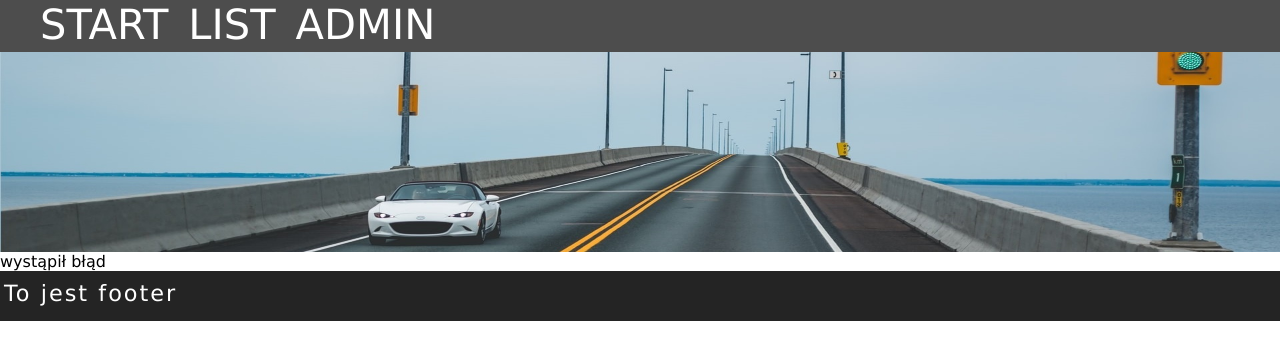
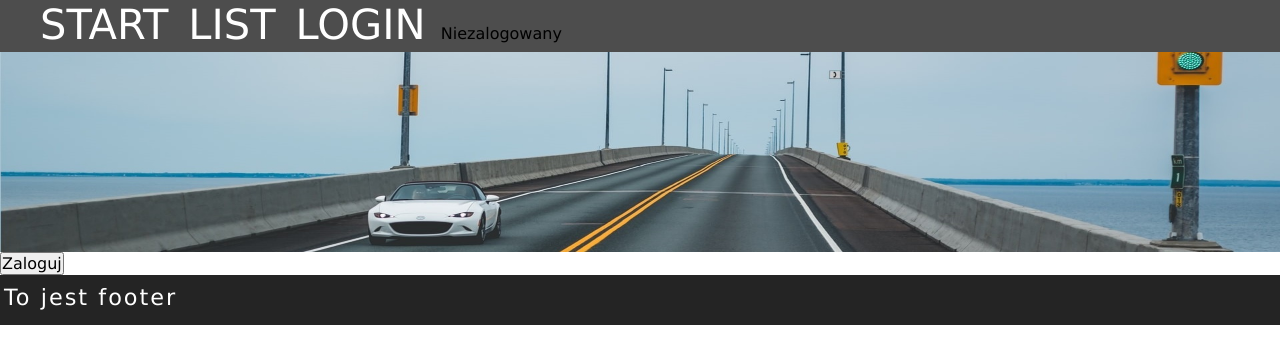
Before and after one commit to KSiga/Cars-CRUD-project, a React (Create React App) app in the folder frontend/: page /login in a window 1280 px wide. Shown: the top 364 px of the page. Built offline with nearby package versions, Linux system fonts and the light colour scheme.

Commit message:
add UserContext and login system

```diff
--- a/frontend/src/App.js
+++ b/frontend/src/App.js
@@ -1,4 +1,4 @@
-import React, { Component } from 'react';
+import React, { Component, useContext } from 'react';
 import { BrowserRouter as Router } from 'react-router-dom';
 import './style/listPage/listPage.css';
 import Navigation from './layouts/Navigation';
@@ -6,7 +6,26 @@ import Header from './layouts/Header';
 import Page from './layouts/Page';
 import Footer from './layouts/Footer';
 
+function App() {
+  return (
+    <div className='App'>
+      <Router>
+        <nav><Navigation /></nav>
+        <header><Header /></header>
+        <main>
+          <section><Page /></section>
+        </main>
+        <footer><Footer /></footer>
+      </Router>
+    </div>
+  )
+}
+export default App;
+
+/*
+{user?.loggedIn === false ? "logged in" : <LoggedAdmin />}
 class App extends Component {
+  const user = useContext(UserContext);
   render() {
     return (
       <div className='App'>
@@ -21,10 +40,8 @@ class App extends Component {
       </div>
     )
   }
-
 }
-
-export default App;
+*/
 
 /*
 - po dodaniu nowego rekordu, select z sortowaniem powinien ustawić się na 'default' - 10.04.2022
--- /dev/null
+++ b/frontend/src/components/adminPageComponents/LoggedAdmin.js
@@ -0,0 +1,25 @@
+import React from 'react';
+import { Component } from 'react';
+import { Route, Routes } from 'react-router-dom';
+import { Navigate } from 'react-router-dom';
+import { useContext } from "react";
+import { UserContext } from '../../store/UserContext';
+
+const LoggedAdmin = props => {
+    const { user, setUser } = useContext(UserContext);
+    const logOut = () => {
+        setUser(prev => !prev);
+    }
+
+    let loginStatus = null;
+    if (user === false) {
+        loginStatus = <Navigate to='/login' />;
+    }
+    return (
+        <div>
+            <button onClick={() => logOut()}>Wyloguj</button>
+            {loginStatus}
+        </div>
+    )
+}
+export default LoggedAdmin;
--- a/frontend/src/index.js
+++ b/frontend/src/index.js
@@ -2,9 +2,14 @@ import React from 'react';
 import ReactDOM from 'react-dom/client';
 import App from './App';
 import reportWebVitals from './reportWebVitals';
+import Context from './store/UserContext';
 
 const container = document.getElementById('root');
 const root = ReactDOM.createRoot(container);
-root.render(<App />);
+root.render(
+    <Context>
+        <App />
+    </Context>
+);
 
 reportWebVitals();
--- a/frontend/src/layouts/Navigation.js
+++ b/frontend/src/layouts/Navigation.js
@@ -1,17 +1,22 @@
 import React from 'react';
 import { NavLink } from 'react-router-dom';
+import { useContext } from "react";
+import { UserContext } from '../store/UserContext';
+
 const list = [
     { name: "START", path: "/", exact: true },
     { name: "LIST", path: "/list" },
-    { name: "ADMIN", path: '/admin' },
+    { name: "LOGIN", path: '/login' },
 ]
+
 const Navigation = () => {
+    const { user } = useContext(UserContext);
     const menuList = list.map(item => (
-        <NavLink key={item.name} to={item.path} /*exact={item.exact ? item.exact : false}*/>{item.name}</NavLink>
+        <NavLink key={item.name} to={item.path}>{item.name}</NavLink>
     ))
     return (
         <nav>
-            {menuList}
+            {menuList} {user === true ? 'Zalogowany' : 'Niezalogowany'}
         </nav>
     )
 }
--- a/frontend/src/layouts/Page.js
+++ b/frontend/src/layouts/Page.js
@@ -1,10 +1,11 @@
 import React from 'react';
 import { Route, Routes } from 'react-router-dom';
 import CarsPage from '../pages/CarsPage';
-import AdminPage from '../pages/AdminPage';
+import LoginPage from '../pages/LoginPage';
 import ListPage from '../pages/ListPage';
 import ErrorPage from '../pages/ErrorPage';
 import MoreInfoCar from '../components/listPageComponents/MoreInfoCar';
+import LoggedAdmin from '../components/adminPageComponents/LoggedAdmin';
 
 const Page = () => {
     return (
@@ -13,7 +14,8 @@ const Page = () => {
                 <Route path="/" exact element={<CarsPage />} />
                 <Route path="/list" element={<ListPage />} />
                 <Route path="/list/:id" element={<MoreInfoCar />} />
-                <Route path="/admin" element={<AdminPage />} />
+                <Route path="/login" element={<LoginPage />} />
+                <Route path="/admin" element={<LoggedAdmin />} />
                 <Route path="*" element={<ErrorPage />} />
             </Routes>
         </>
--- a/frontend/src/pages/AdminPage.js
+++ /dev/null
@@ -1,12 +0,0 @@
-import React from 'react';
-import { Component } from 'react';
-
-class AdminPage extends Component {
-    render() {
-        return (
-            <div>AdminPage</div>
-        )
-    }
-}
-
-export default AdminPage;
--- a/frontend/src/pages/ListPage.js
+++ b/frontend/src/pages/ListPage.js
@@ -14,9 +14,6 @@ import '../style/listPage/addCar.css';
 import '../style/listPage/sortCar.css';
 import '../style/listPage/moreInfoCar.css';
 import '../style/listPage/searchCar.css';
-
-const request = require('request');
-const fs = require('fs');
 
 const customStyles = { // style dla Modala
     content: {
--- /dev/null
+++ b/frontend/src/pages/LoginPage.js
@@ -0,0 +1,26 @@
+import React, { useState } from 'react';
+import { Navigate } from 'react-router-dom';
+import { useContext } from "react";
+import { UserContext } from '../store/UserContext';
+
+
+const LoginPage = props => {
+    const { user, setUser } = useContext(UserContext);
+    const signIn = () => {
+        setUser(prev => !prev);
+    }
+
+    let loginStatus = null;
+    if (user === true) {
+        loginStatus = <Navigate to='/admin' />;
+    }
+
+    return (
+        <div>
+            <button onClick={() => signIn()}>Zaloguj</button>
+            {loginStatus}
+        </div>
+    )
+}
+
+export default LoginPage;
--- /dev/null
+++ b/frontend/src/store/UserContext.jsx
@@ -0,0 +1,7 @@
+import { createContext, useState } from "react";
+export const UserContext = createContext();
+const Context = ({ children }) => {
+    const [user, setUser] = useState(false);
+    return <UserContext.Provider value={{ user, setUser }}>{children}</UserContext.Provider>;
+};
+export default Context;
```
